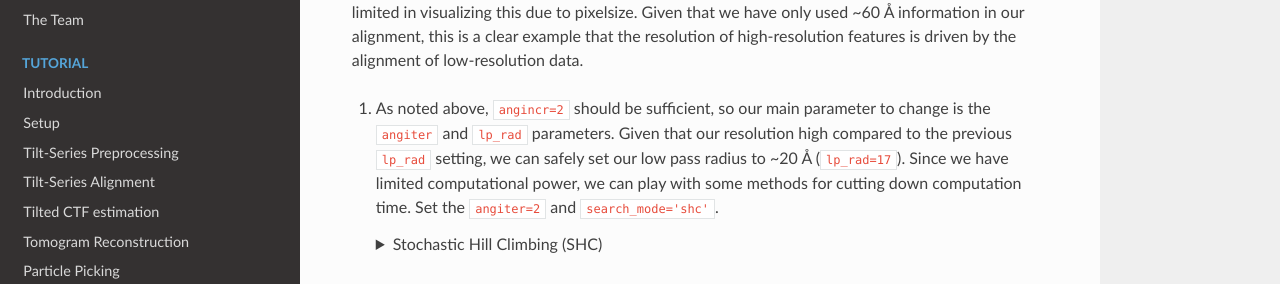
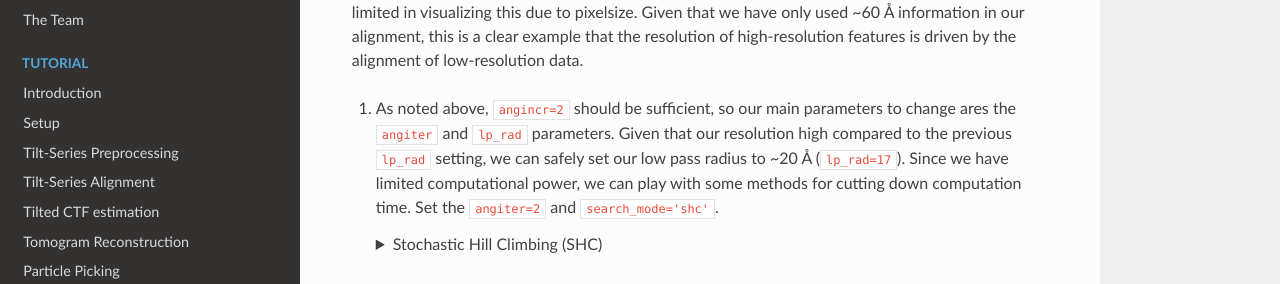
Before and after one commit to wan-lab-vanderbilt/subtomo-tutorials, an MkDocs documentation site: the page built from docs/hiv/bin4.md, in a window 1280 px wide and 900 px high, scrolled down 1739 px. Shown: the part 159-443 px from the top of the window. Built offline with MkDocs 1.6.1, drawn with Linux system fonts in a browser that asks for light colours; nearby versions of some CDN libraries.

Commit message:
Update bin4.md

```diff
--- a/docs/hiv/bin4.md
+++ b/docs/hiv/bin4.md
@@ -74,7 +74,7 @@ Arguably, a sphere with a 2 pixel radius should be sufficient to account for the
    Looking at the output FSC, the average is nearly at sub-nanometer resolution, though we are limited in visualizing this due to pixelsize.
    Given that we have only used ~60 Å information in our alignment, this is a clear example that the resolution of high-resolution features is driven by the alignment of low-resolution data.
 
-9. As noted above, `angincr=2` should be sufficient, so our main parameter to change is the `angiter` and `lp_rad` parameters.
+9. As noted above, `angincr=2` should be sufficient, so our main parameters to change ares the `angiter` and `lp_rad` parameters.
 Given that our resolution high compared to the previous `lp_rad` setting, we can safely set our low pass radius to ~20 Å (`lp_rad=17`).
 Since we have limited computational power, we can play with some methods for cutting down computation time.
 Set the `angiter=2` and `search_mode='shc'`.
```
